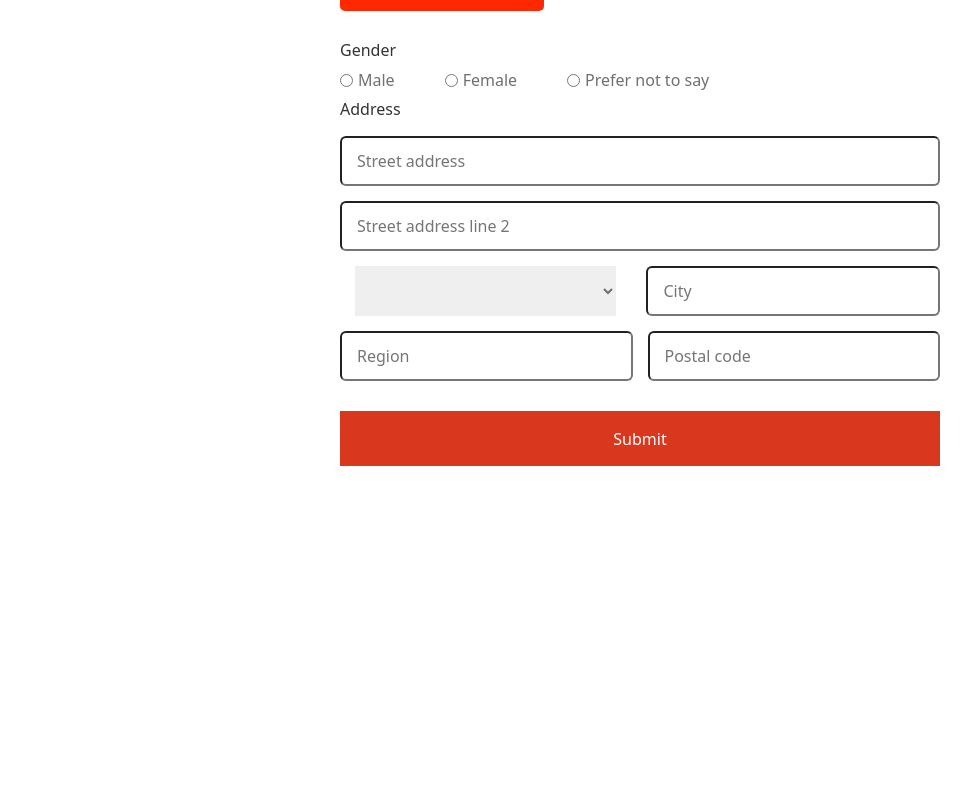
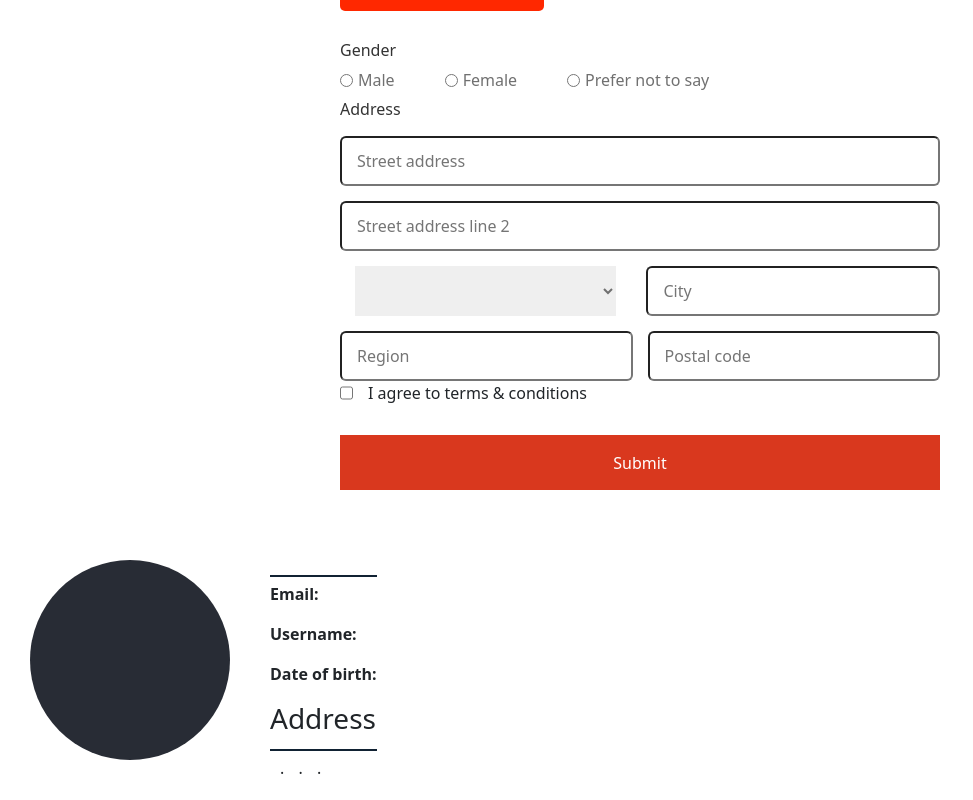
Before and after one commit to elankathir1270/Angular_Forms, an Angular app: page / in a window 1280 px wide. Shown: the part 371-1171 px from the top of the page, without its empty margins (0-973 px from the left). Before the commit the page ends 857 px from the top, so only its background shows below. Built offline with nearby package versions, Linux system fonts and the light colour scheme.

Commit message:
Patch and setValue, data retrival

```diff
--- a/src/app/td-form/td-form.component.css
+++ b/src/app/td-form/td-form.component.css
@@ -1,3 +1,4 @@
+
 .container {
   position: relative;
   max-width: 700px;
@@ -139,8 +140,8 @@ small{
   display: flex;
 }
 .user-avatar{
-  width: 180px;
-  height: 180px;
+  width: 200px;
+  height: 200px;
   border-radius: 50%;
   background-color: #282C35;
   font-size: 75px;
@@ -163,12 +164,3 @@ span{
   padding: 5px 5px;
   font-weight: bold;
 }
-
-input.ng-invalid.ng-touched {
-  border : red 2px solid;
-}
-
-small {
-  color : red;
-  font-weight : bold
-}
--- a/src/app/td-form/td-form.component.html
+++ b/src/app/td-form/td-form.component.html
@@ -4,15 +4,16 @@
   <form class="form" (ngSubmit)="onFormSubmission()" #registrationForm="ngForm">
     <div class="column">
       <div class="input-box">
-        <input type="text" placeholder="First Name" [(ngModel)]="firstName" name="firstname" ngModel required #fname="ngModel"/>
+        <!-- [(ngModel)]="firstName" -->
+        <input type="text" placeholder="First Name" [(ngModel)]="firstName"  name="firstname" ngModel required #fname="ngModel"/>
         <div>
           <small *ngIf="fname.invalid && fname.touched">*First name is required field</small>
           <span *ngIf="firstName">You entered : {{firstName}}</span>
         </div>
       </div>
-
+      <!-- [(ngModel)]="lastName" -->
       <div class="input-box">
-        <input type="text" placeholder="Last Name" [(ngModel)]="lastName" name="lastname" ngModel required #lname="ngModel"/>
+        <input type="text" placeholder="Last Name" [(ngModel)]="lastName"  name="lastname" ngModel required #lname="ngModel"/>
         <div>
           <small *ngIf="lname.invalid && lname.touched">*Last name is required field</small>
           <span *ngIf="lastName">You entered : {{lastName}}</span>
@@ -21,7 +22,7 @@
     </div>
 
     <div class="input-box">
-      <input type="text" placeholder="Email" [(ngModel)]="emailId" name="email" ngModel required email #email="ngModel"/>
+      <input type="text" placeholder="Email"  name="email" ngModel required email #email="ngModel"/>
       <div>
         <small *ngIf="email.invalid && email.touched">*Entered email is not valid</small>
         <span *ngIf="emailId">You entered : {{emailId}}</span>
@@ -32,14 +33,18 @@
       <div class="input-box">
         <input type="number" placeholder="Phone Number" name="phone" ngModel/>
       </div>
+      <!-- [(ngModel)]="dob" -->
       <div class="input-box">
-        <input type="date" placeholder="Date of Birth" name="dob" ngModel/>
+        <input type="date" placeholder="Date of Birth" name="dob" ngModel required #tempdob="ngModel" [(ngModel)]="dob"/>
       </div>
     </div>
 
     <div class="input-box">
-      <input type="text" placeholder="username" />
-      <button class="btn-gen-username">
+      <input type="text" placeholder="Username" name="username" required ngModel #uname="ngModel" />
+      <div>
+        <small *ngIf="uname.invalid && uname.touched">*Username is required field</small>
+      </div>
+      <button class="btn-gen-username" type="button" (click)="generateUsername()" [disabled]="fname.invalid || fname.invalid || tempdob.invalid">
         Create a Username
       </button>
     </div>
@@ -55,13 +60,13 @@
       </div>
     </div>
 
-    <div class="input-box address">
+    <div class="input-box address" ngModelGroup="address" #addr="ngModelGroup">
       <label>Address</label>
-      <input type="text" placeholder="Street address" name="street1" ngModel/>
-      <input type="text" placeholder="Street address line 2" name="street1" ngModel/>
+      <input type="text" placeholder="Street address" name="street1" ngModel required/>
+      <input type="text" placeholder="Street address line 2" name="street2" ngModel/>
       <div class="column">
         <div class="select-box">
-          <select name="country" ngModel>
+          <select name="country" ngModel required>
             <option hidden>Country</option>
             <option>America</option>
             <option>Japan</option>
@@ -69,13 +74,42 @@
             <option>Nepal</option>
           </select>
         </div>
-        <input type="text" placeholder="City" name="city" ngModel/>
+        <input type="text" placeholder="City" name="city" ngModel required/>
       </div>
       <div class="column">
         <input type="text" placeholder="Region" name="region" ngModel/>
-        <input type="number" placeholder="Postal code" name="postal" ngModel/>
+        <input type="number" placeholder="Postal code" name="postal" ngModel required/>
       </div>
     </div>
+    <div class="column">
+      <input type="checkbox" name="agreement" [ngModel]="IsAgreed">
+      <label for="agreement"> I agree to terms & conditions</label><br>
+    </div>
+
+    <small *ngIf="addr.touched && addr.invalid">*Some of the address field does not contain valid value</small>
     <input type="submit" value="Submit" class="submit-btn" [disabled]="!registrationForm.valid">
   </form>
 </section>
+
+<section class="user-detail-container">
+  <div class="user-details-container">
+    <div class="user-avatar">
+      <p>{{ firstName?.slice(0,1).toLocaleUpperCase() }} {{ lastName?.slice(0,1).toLocaleUpperCase() }}</p>
+    </div>
+    <div class="user-details">
+      <div class="user-name">
+        <h2>{{ firstName }} {{ lastName }}</h2>
+      </div>
+      <p><b>Email:</b> {{ emailId}}</p>
+      <p><b>Username:</b> {{ userName }} </p>
+      <p><b>Date of birth:</b> {{ dob }}</p>
+      <div class="user-name">
+        <h3>Address</h3>
+      </div>
+      <span>{{country }}</span>.
+      <span>{{ city }}</span>.
+      <span>{{ region }}</span>.
+      <span> {{ postal }}</span>
+    </div>
+  </div>
+</section>
--- a/src/app/td-form/td-form.component.ts
+++ b/src/app/td-form/td-form.component.ts
@@ -11,7 +11,15 @@ export class TdFormComponent {
 
   firstName : string = '';
   lastName : string = '';
+  dob : string
   emailId : string = '';
+  userName : string = '';
+  gender : string = '';
+  country : string = '';
+  postal : string = '';
+  city : string = '';
+  region : string = '';
+  IsAgreed : boolean
 
   genders = [
     {id: "check-male", value : "male", display : "Male"},
@@ -21,6 +29,74 @@ export class TdFormComponent {
 
   onFormSubmission(){
     console.log(this.form);
+    this.firstName = this.form.value.firstname
+    this.lastName = this.form.value.lastName
+    this.emailId = this.form.value.email
+    this.dob = this.form.value.dob
+    this.userName = this.form.value.username
+    this.country = this.form.value.address.country
+    this.city = this.form.value.address.city
+    this.region = this.form.value.address.region
+    this.city = this.form.value.address.city
 
+    this.form.reset();
+
+    this.form.form.patchValue({ //After reset the form this patch will make it as default value
+      gender : 'male',
+      address : {
+        country : 'India'
+      }
+    })
   }
+
+  generateUsername(){
+    let username = '';
+
+    if(this.firstName.length >= 3) {
+      username += this.firstName.slice(0,3);
+    }
+    else{
+      username = this.firstName
+    }
+
+    if(this.lastName.length >= 3) {
+      username += this.lastName.slice(0,3);
+    }
+    else{
+      username = this.lastName
+    }
+
+    let datetime = new Date(this.dob);
+    username += datetime.getFullYear()
+
+    username = username.toLowerCase();
+
+    // using setValue method we must provide the complete structure of form value object.
+    // this.form.setValue({
+    //   firstname: this.form.value.firstname,
+    //   lastname: this.form.value.lastname,
+    //   email: this.form.value.email,
+    //   phone: this.form.value.phone,
+    //   dob: this.form.value.dob,
+    //   gender: this.form.value.gender,
+    //   username: username,
+    //   address: {
+    //     street1: this.form.value.address.street1,
+    //     street2: this.form.value.address.street2,
+    //     country: this.form.value.address.country,
+    //     city: this.form.value.address.city,
+    //     region: this.form.value.address.region,
+    //     postal: this.form.value.address.postal
+    //   }
+    // })
+
+    this.form.form.patchValue({
+      username : username,
+      address : { // this is the way to update value for a form group property
+        country : 'India'
+      }
+    })
+    this.userName = username
+  }
+
 }
```
